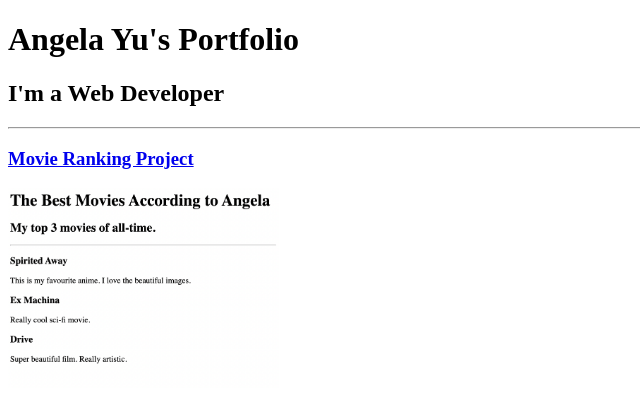
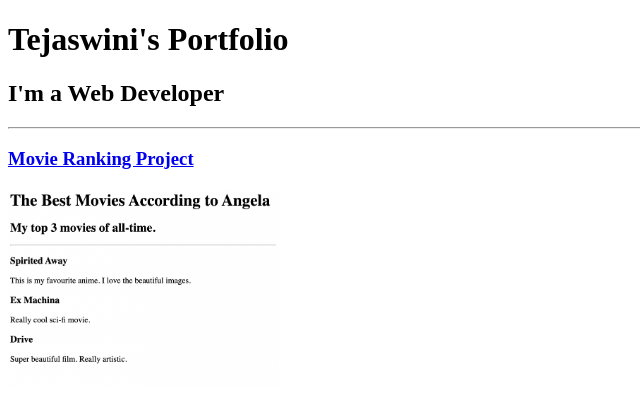
Before and after one commit to tejaswiniii-11/html-portfolio1, a plain HTML site: page index.html in a window 1280 px wide. Shown: the top 408 px of the page, without its empty margins (0-640 px from the left). Drawn offline with Linux system fonts and the light colour scheme.

Commit message:
index.html

```diff
--- a/index.html
+++ b/index.html
@@ -4,10 +4,10 @@
     <meta charset="UTF-8">
     <meta http-equiv="X-UA-Compatible" content="IE=edge">
     <meta name="viewport" content="width=device-width, initial-scale=1.0">
-    <title>Angela's Portfolio</title>
+    <title>Teju's Portfolio</title>
 </head>
 <body>
-    <h1>Angela Yu's Portfolio</h1>
+    <h1>Tejaswini's Portfolio</h1>
     <h2>I'm a Web Developer </h2>
     <hr />
    <h3> <a href="./public/movie-ranking.html">Movie Ranking Project</a> </h3>
```
